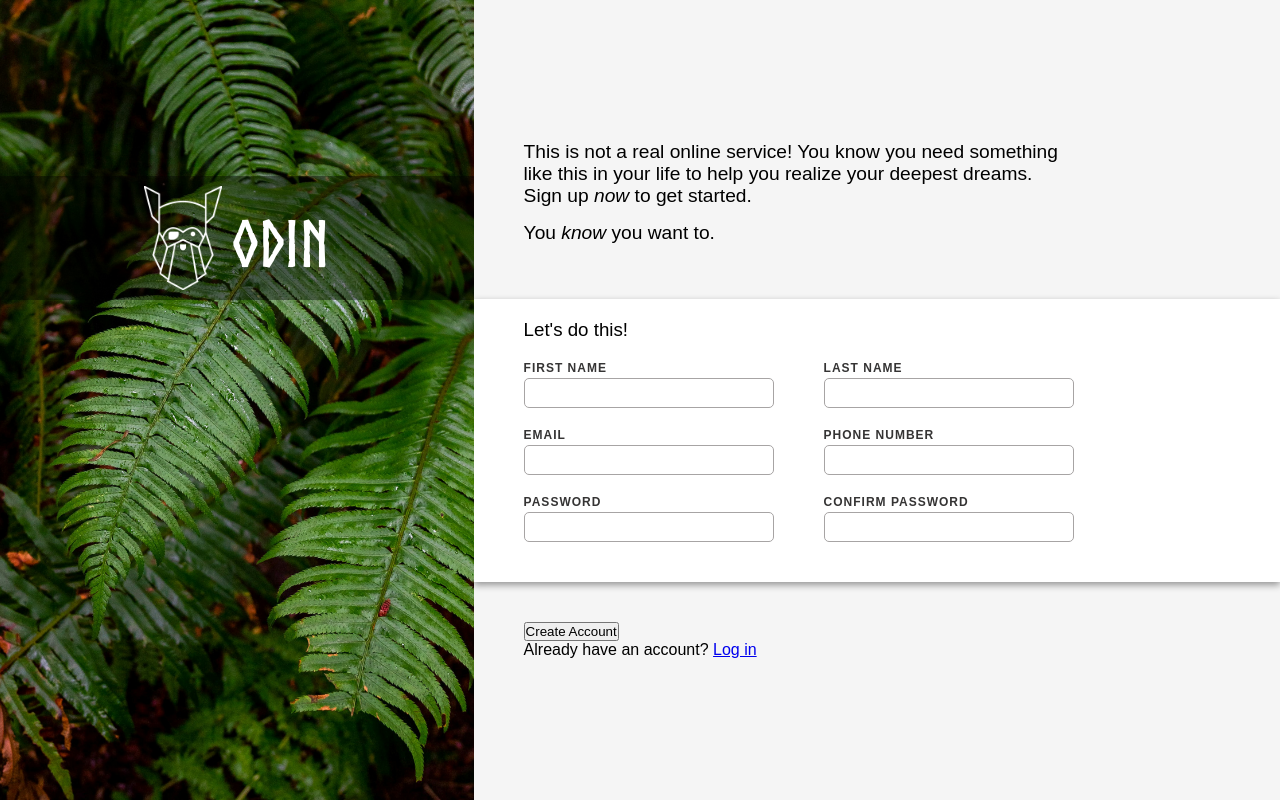
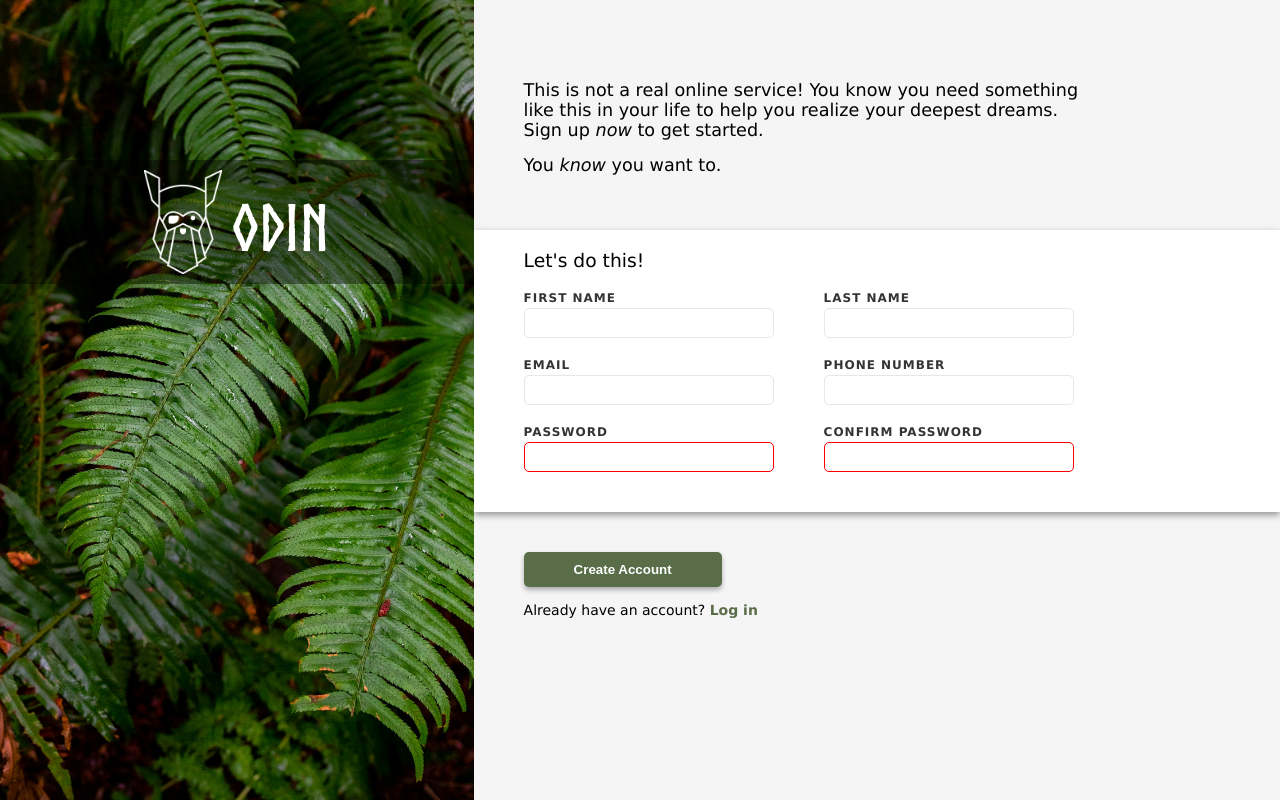
Before and after one commit to ReneMSdev/odin-sign-up-form, a plain HTML site: page index.html in a window 1280 px wide. Drawn offline with Linux system fonts and the light colour scheme.

Commit message:
finished UI for form and sign up button/ sign in link

```diff
--- a/index.html
+++ b/index.html
@@ -41,11 +41,11 @@
           </div>
           <div>
             <label for="password">PASSWORD</label>
-            <input type="password" id="password" name="password" required>
+            <input class="password" type="password" id="password" name="password" minlength="6" required>
           </div>
           <div>
             <label for="confirm_password">CONFIRM PASSWORD</label>
-            <input type="password" id="confirm_password" name="confirm_password" required>
+            <input class="password" type="password" id="confirm_password" name="confirm_password" minlength="6" required>
           </div>
         </form>
       </div>
--- a/styles.css
+++ b/styles.css
@@ -14,7 +14,7 @@
 
 body, html {
   height: 100%;
-  font-family: Arial, sans-serif;
+  font-family: Verdana, sans-serif;
 }
 
 .container {
@@ -36,7 +36,7 @@ body, html {
   display: flex;
   align-items: center;
   justify-content: center;
-  top: 22%;
+  top: 20%;
   left: 0;
   width: 100%;
   background-color: rgba(0, 0, 0, 0.4);
@@ -61,15 +61,13 @@ body, html {
 .content {
   display: flex;
   flex-direction: column;
-  justify-content: center;
   width: 63vw;
   background-color: #f5f5f5;
 }
 
 .text {
-  font-size: 1.2rem;
-  padding-left: 50px;
-  padding-bottom: 40px;
+  font-size: 1.1rem;
+  padding: 80px 0 40px 50px;
 }
 
 .text p {
@@ -111,10 +109,47 @@ label {
 
 input {
   height: 30px;
-  border: 1px solid rgb(167, 164, 164);
+  border: 1px solid #E5E7EB;
   border-radius: 5px;
+}
+
+.password:valid {
+  border: 1px solid rgb(21, 184, 21);
+}
+
+.password:invalid {
+  border: 1px solid red;
 }
 
 .bottom {
   padding: 40px 0 0 50px;
 }
+
+.create-account-btn {
+  background-color: #596D48;
+  color: white;
+  border: none;
+  padding: 10px 50px;
+  border-radius: 5px;
+  margin-bottom: 15px;
+  box-shadow: 0 3px 5px rgba(0, 0, 0, 0.3);
+  font-weight: bold;
+}
+
+.create-account-btn:hover {
+  background-color: #4c5d3d;
+}
+
+.bottom p {
+  font-size: 14px;
+}
+
+.bottom a {
+  text-decoration: none;
+  color: #596D48;
+  font-weight: bold;
+}
+
+.bottom a:hover {
+  color: #3c4a31;
+}
```
